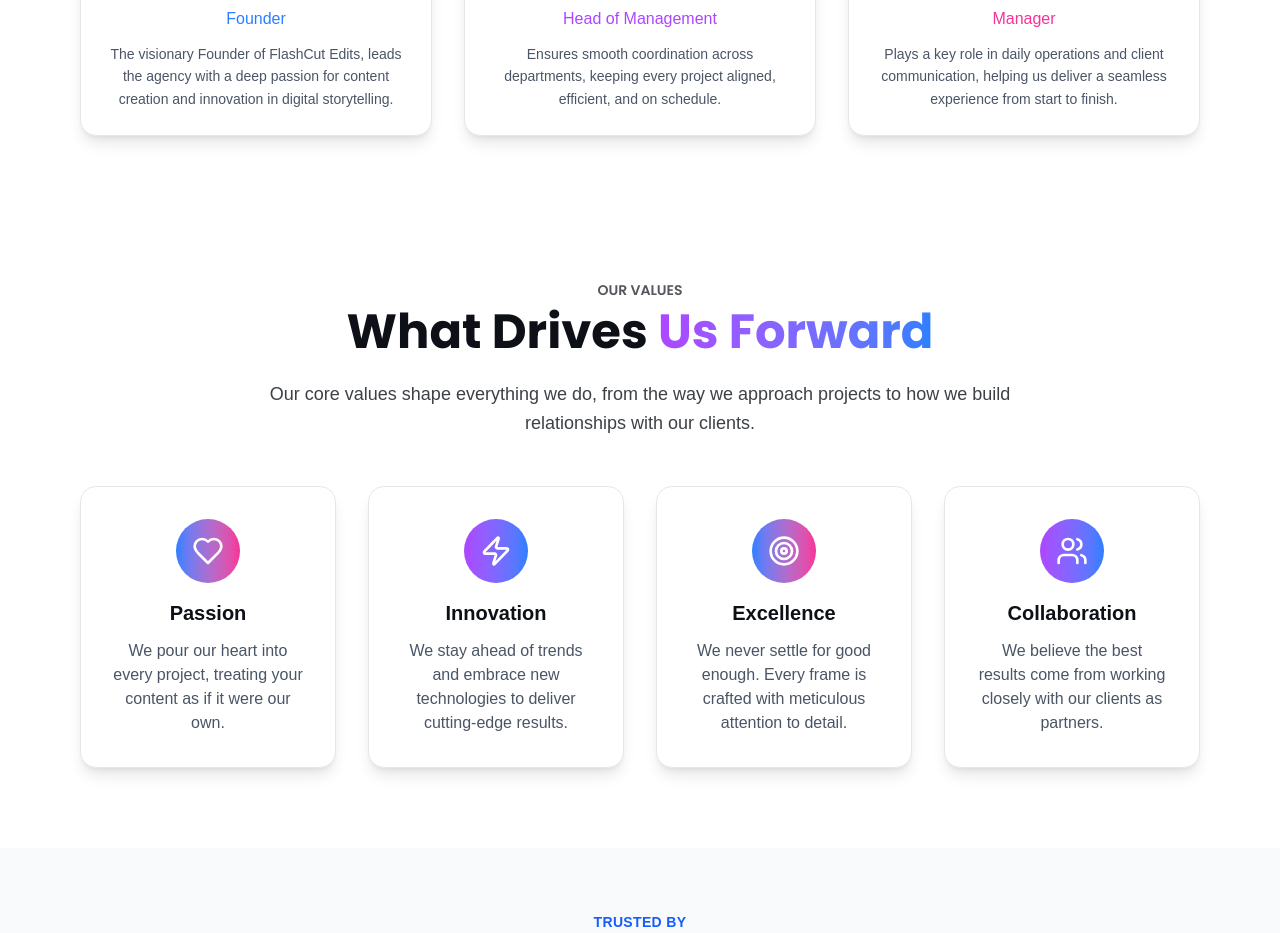
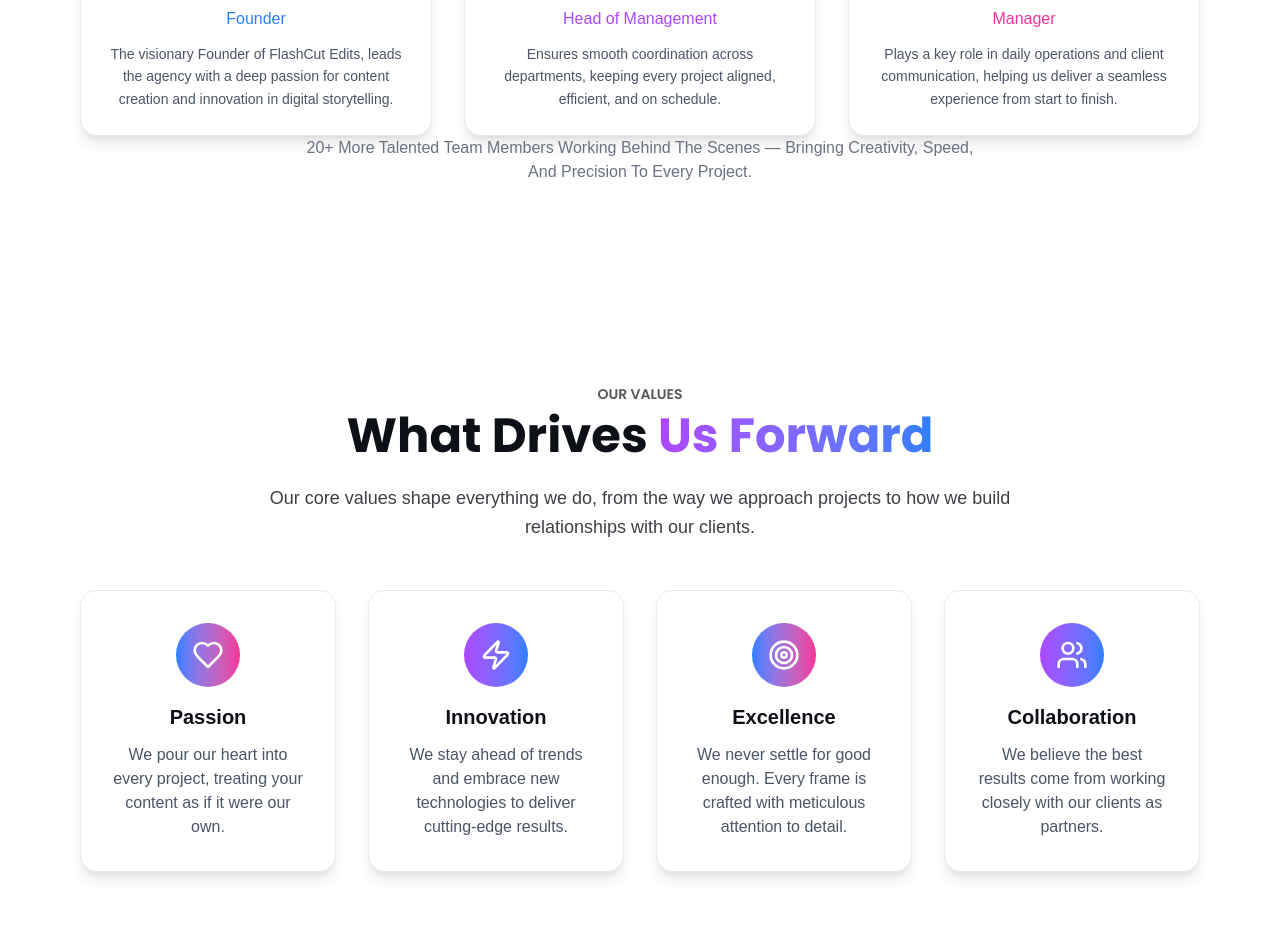
Before and after one commit to Manishbhai9350/Flashcut-Edits, a Next.js app: page /about in a window 1280 px wide. Shown: the part 1560-2493 px from the top of the page. Built offline with nearby package versions, Linux system fonts and the light colour scheme.

Commit message:
Patch - 0.2.0 Done

```diff
--- a/src/app/about/page.jsx
+++ b/src/app/about/page.jsx
@@ -168,6 +168,10 @@ export default function About() {
                 </p>
               </div>
             </div>
+            <p className="text-gray-500 capitalize max-w-2xl mx-auto mb-14">
+  20+ more talented team members working behind the scenes — bringing creativity, speed, and precision to every project.
+</p>
+
           </div>
         </section>
 
```
